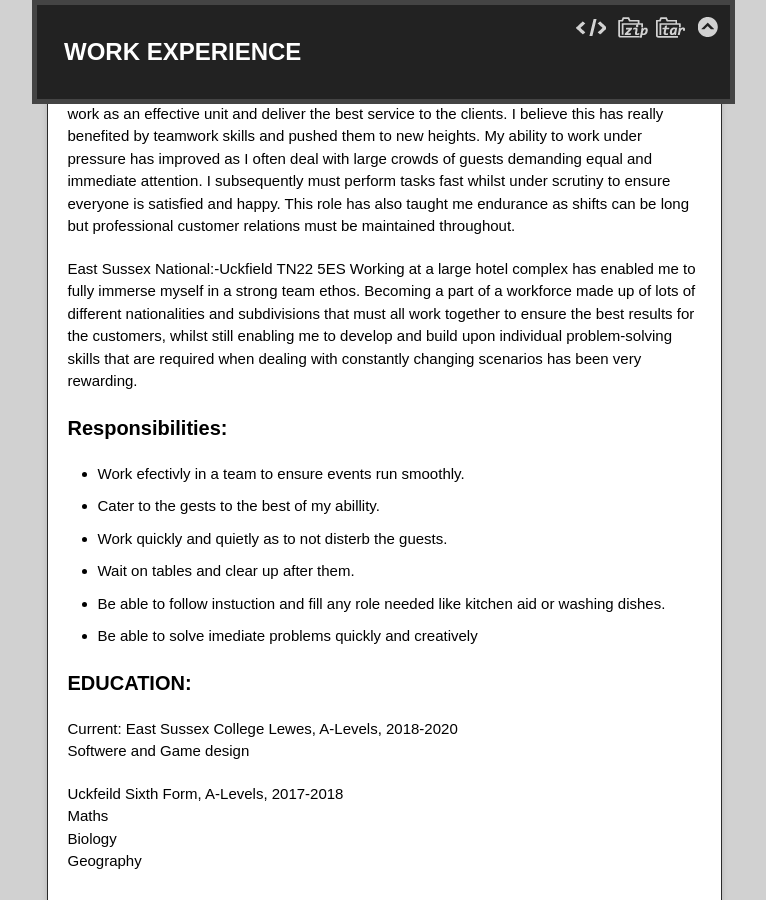
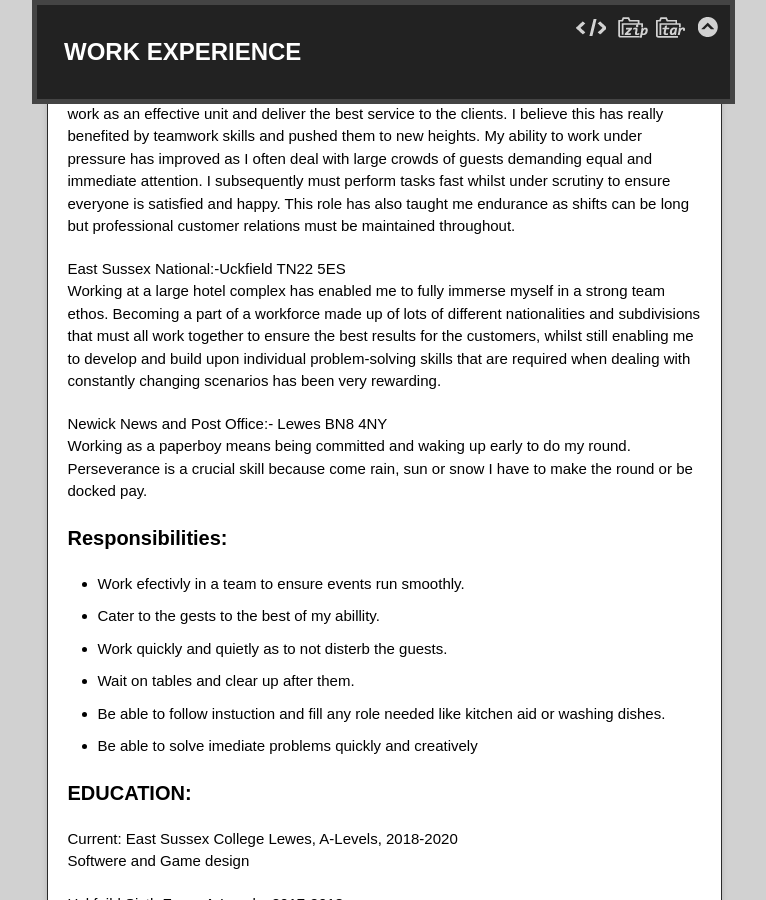
Before and after one commit to Ceirios1/Portfolio, a Jekyll site: the page built from cv.md, in a window 1280 px wide and 900 px high, scrolled down 886 px. Shown: the whole window, without its empty margins (256-1022 px from the left). Built offline with Jekyll 4.4.1, drawn with Linux system fonts in a browser that asks for light colours; our own code applies the rules of GitHub Pages for plain Markdown files; comment, search, counter and statistics services are not loaded; the repository's description, which GitHub fills in, is left out.

Commit message:
Update cv.md

```diff
--- a/cv.md
+++ b/cv.md
@@ -18,9 +18,11 @@ This one quote, is something that makes me want to be educated, and educate othe
  AMUSE PRIVATE CATERERS:- Uckfield TN22 3AE <br/>
  This job involves working in a team role meaning communication skills are crucial in order to work as an effective unit and deliver the best service to the clients. I believe this has really benefited by teamwork skills and pushed them to new heights. My ability to work under pressure has improved as I often deal with large crowds of guests demanding equal and immediate attention. I subsequently must perform tasks fast whilst under scrutiny to ensure everyone is satisfied and happy. This role has also taught me endurance as shifts can be long but professional customer relations must be maintained throughout. <br/>
 
- East Sussex National:-Uckfield TN22 5ES
+ East Sussex National:-Uckfield TN22 5ES <br/>
   Working at a large hotel complex has enabled me to fully immerse myself in a strong team ethos. Becoming a part of a workforce made up of lots of different nationalities and subdivisions that must all work together to ensure the best results for the customers, whilst still enabling me to develop and build upon individual problem-solving skills that are required when dealing with constantly changing scenarios has been very rewarding.  <br/>
 
+Newick News and Post Office:- Lewes BN8 4NY <br/>
+ Working as a paperboy means being committed and waking up early to do my round. Perseverance is a crucial skill because come rain, sun or snow I have to make the round or be docked pay. <br/>
 
 
 ### Responsibilities:
```
